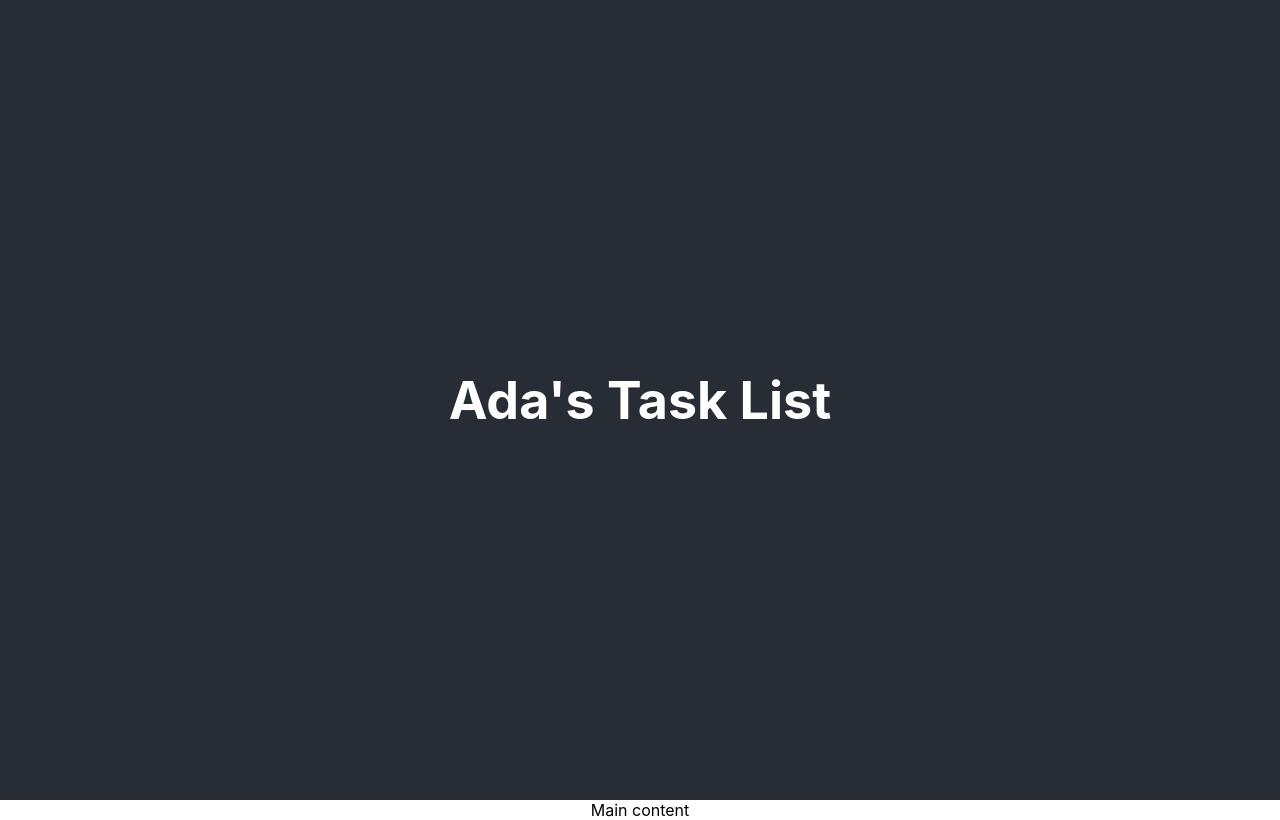
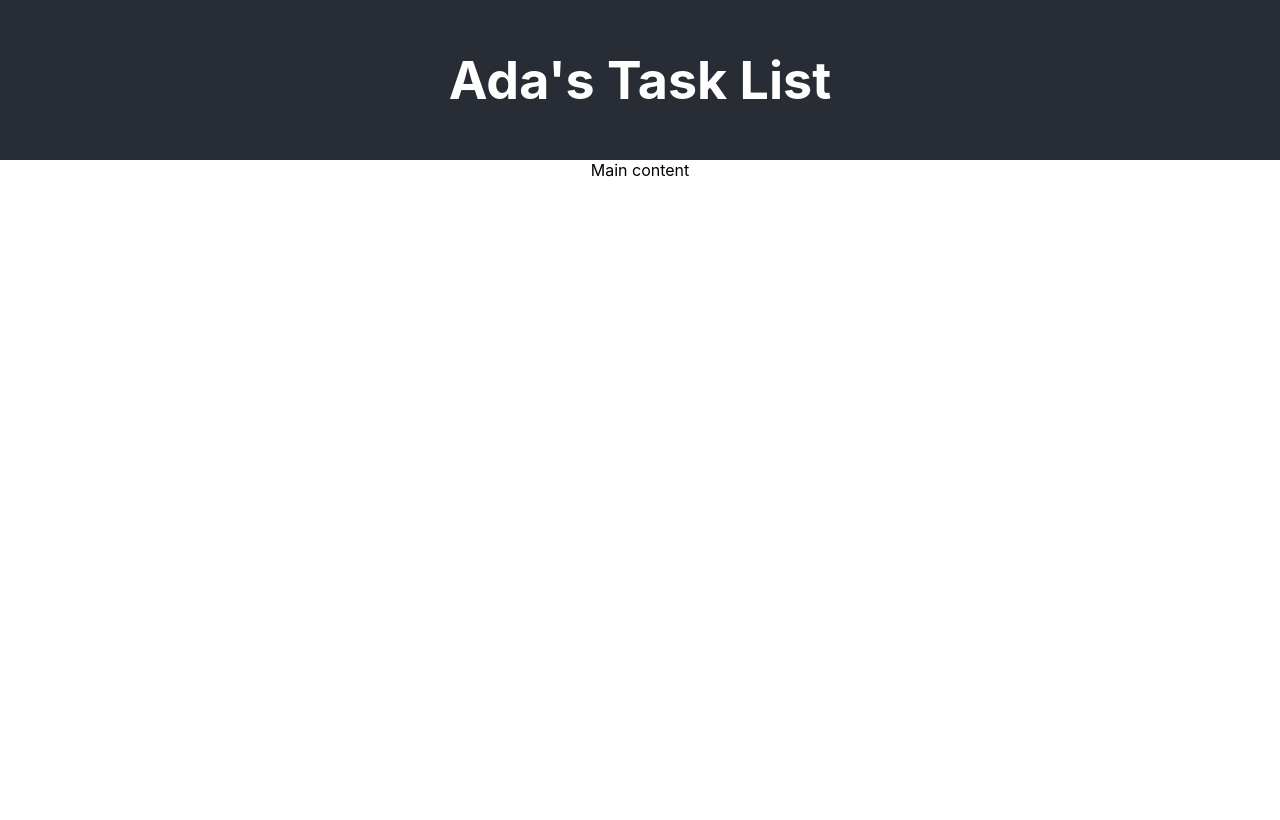
Before and after one commit to AdaGold/task-list-front-end, a React (Create React App) app: page / in a window 1280 px wide. Built offline with nearby package versions, Linux system fonts and the light colour scheme.

Commit message:
App.css basic styling

```diff
--- a/src/App.css
+++ b/src/App.css
@@ -15,7 +15,7 @@
 
 .App-header {
   background-color: #282c34;
-  min-height: 100vh;
+  min-height: 20vh;
   display: flex;
   flex-direction: column;
   align-items: center;
@@ -27,12 +27,3 @@
 .App-link {
   color: #61dafb;
 }
-
-@keyframes App-logo-spin {
-  from {
-    transform: rotate(0deg);
-  }
-  to {
-    transform: rotate(360deg);
-  }
-}
```
